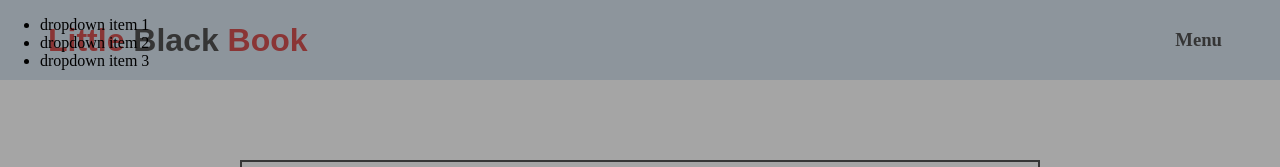
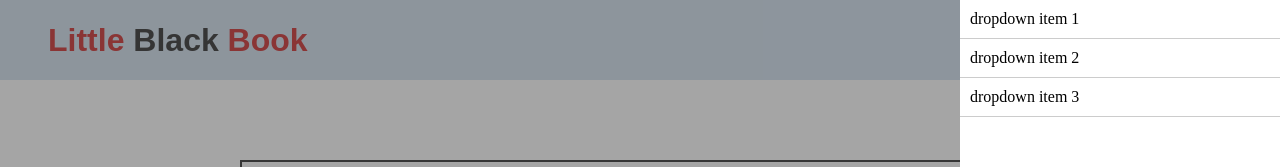
Before and after one commit to themancalledzac/littleBlackBook, a Next.js app: page /user in a window 1280 px wide. Both pictures are taken after a click on the element "Menu". Shown: the top 167 px of the page. Built offline with nearby package versions, Linux system fonts and the light colour scheme.

Commit message:
LBB-0016 -  refactor dropdownMenu to properly display on page.

```diff
--- a/src/Components/DropdownMenu/index.jsx
+++ b/src/Components/DropdownMenu/DropdownMenu.jsx
@@ -2,12 +2,16 @@
 import styles from "./dropdownMenu.module.scss";
 import React from "react";
 
-export default function DropdownMenu( params ) {
+export default function DropdownMenu( { setDropdownMenuOpen, dropdownMenuOpen } ) {
+
+    const randy = ( e ) => {
+        e.stopPropagation();
+    };
 
     return (
-        <div className={styles.menuDropdownWrapper} onClick={() => params.setDropdownMenuOpen( false )}>
+        <div className={styles.menuDropdownWrapper} onClick={() => setDropdownMenuOpen( false )}>
 
-            <div className={styles.menuDropdown}>
+            <div className={styles.menuDropdown} onClick={( e ) => e.stopPropagation()}>
                 <ul className={styles.menuButtons}>
                     <li className={styles.menuButton}>dropdown item 1</li>
                     <li className={styles.menuButton}>dropdown item 2</li>
--- a/src/Components/DropdownMenu/dropdownMenu.module.scss
+++ b/src/Components/DropdownMenu/dropdownMenu.module.scss
@@ -1,20 +1,30 @@
 .menuDropdownWrapper {
   // look at previous example. 100% screen size, black with opacity set to 40%.
-  position: absolute;
+  position: fixed;
+  top: 0;
+  right: 0;
   width: 100%;
   height: 100%;
-  color: black;
   background-color: rgba(95, 95, 95, 0.56);
 }
 
 .menuDropdown {
-
+  position: absolute; /* Positioned relative to the wrapper */
+  top: 0;
+  right: 0; /* Aligns the menu to the right side of the viewport */
+  width: 320px; /* Width of the dropdown menu */
+  height: 100%; /* Full height of the viewport */
+  background-color: white; /* Contrasting background for the dropdown */
 }
 
 .menuButtons {
-
+  list-style: none; /* Remove bullet points from list */
+  padding: 0; /* Reset padding to ensure alignment */
+  margin: 0; /* Reset margin to ensure alignment */
 }
 
 .menuButton {
-
+  padding: 10px; /* Add padding for better clickability */
+  cursor: pointer; /* Indicates the elements are clickable */
+  border-bottom: 1px solid #ccc; /* Adds a subtle separator between items */
 }
--- a/src/app/user/page.jsx
+++ b/src/app/user/page.jsx
@@ -3,7 +3,7 @@ import { useState } from "react";
 import user from "../../Utils/user.json";
 import styles from './user.module.scss';
 import Header from "@/Components/Header";
-import DropdownMenu from "@/Components/DropdownMenu";
+import DropdownMenu from "@/Components/DropdownMenu/DropdownMenu";
 import Module from "@/Components/Module";
 import fetchData from "../../Utils/fetchData.json";
 
```
